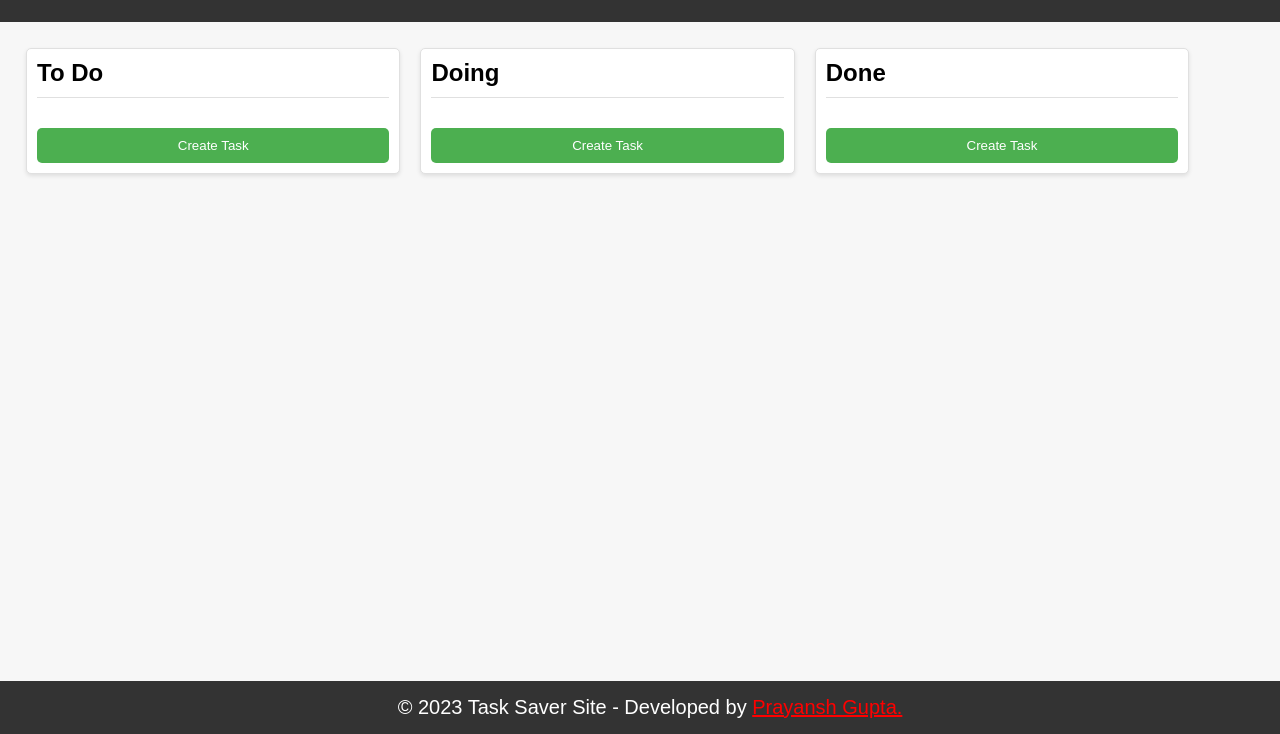
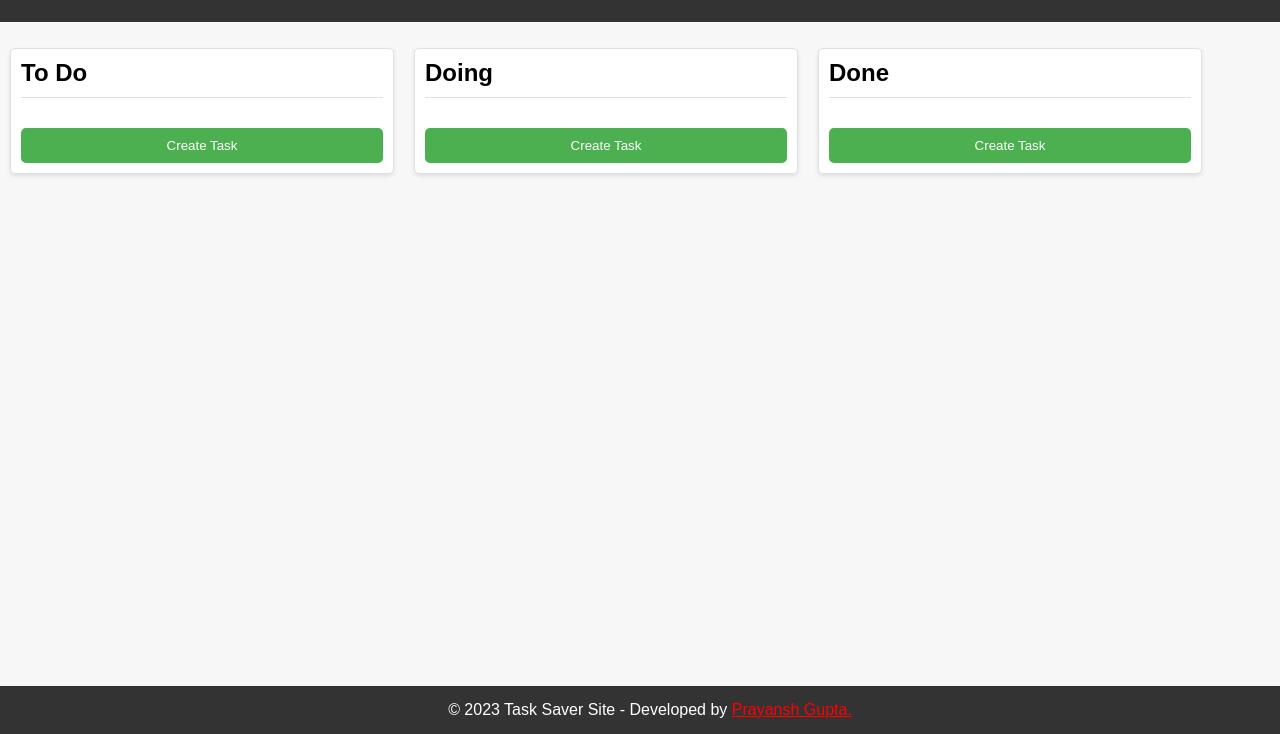
Before and after one commit to Prayansh8/task_saver, a plain HTML site: page index.html in a window 1280 px wide. Shown: the part 66-800 px from the top of the page. Drawn offline with Linux system fonts and the light colour scheme; no server answers.

Commit message:
Update styles.css

```diff
--- a/styles.css
+++ b/styles.css
@@ -380,7 +380,8 @@ button[type="submit"]:hover {
 }
 
 .mainContTaskGroup {
-  padding: 2vh;
+  padding: 2vh 0 8vh;
+  overflow: auto;
 }
 
 .title-container {
@@ -423,7 +424,7 @@ button[type="submit"]:hover {
   position: fixed;
   bottom: 0;
   width: 100%;
-  font-size: 20px;
+  font-size: 16px;
 }
 
 /* CSS for the red text */
```
